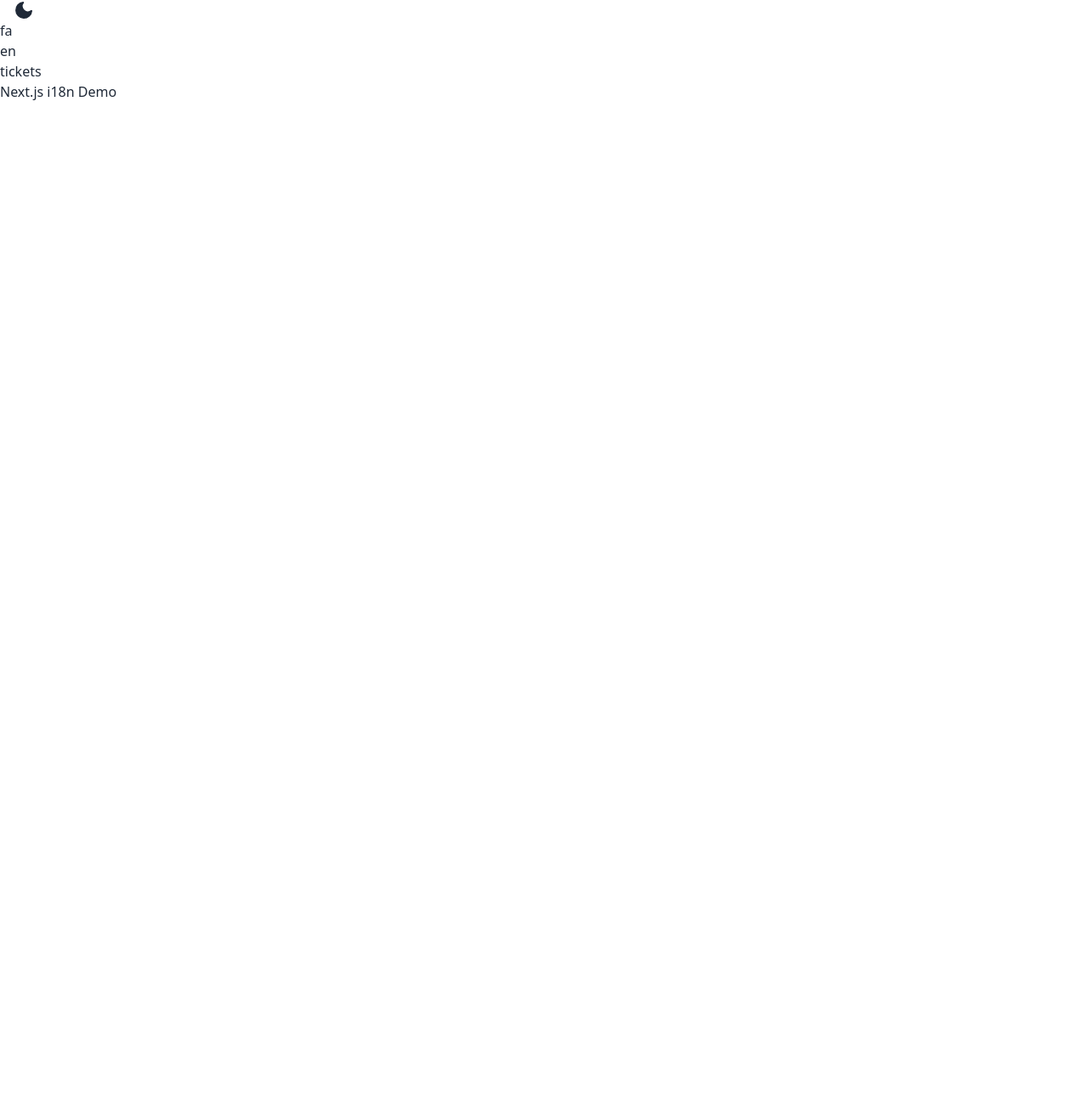
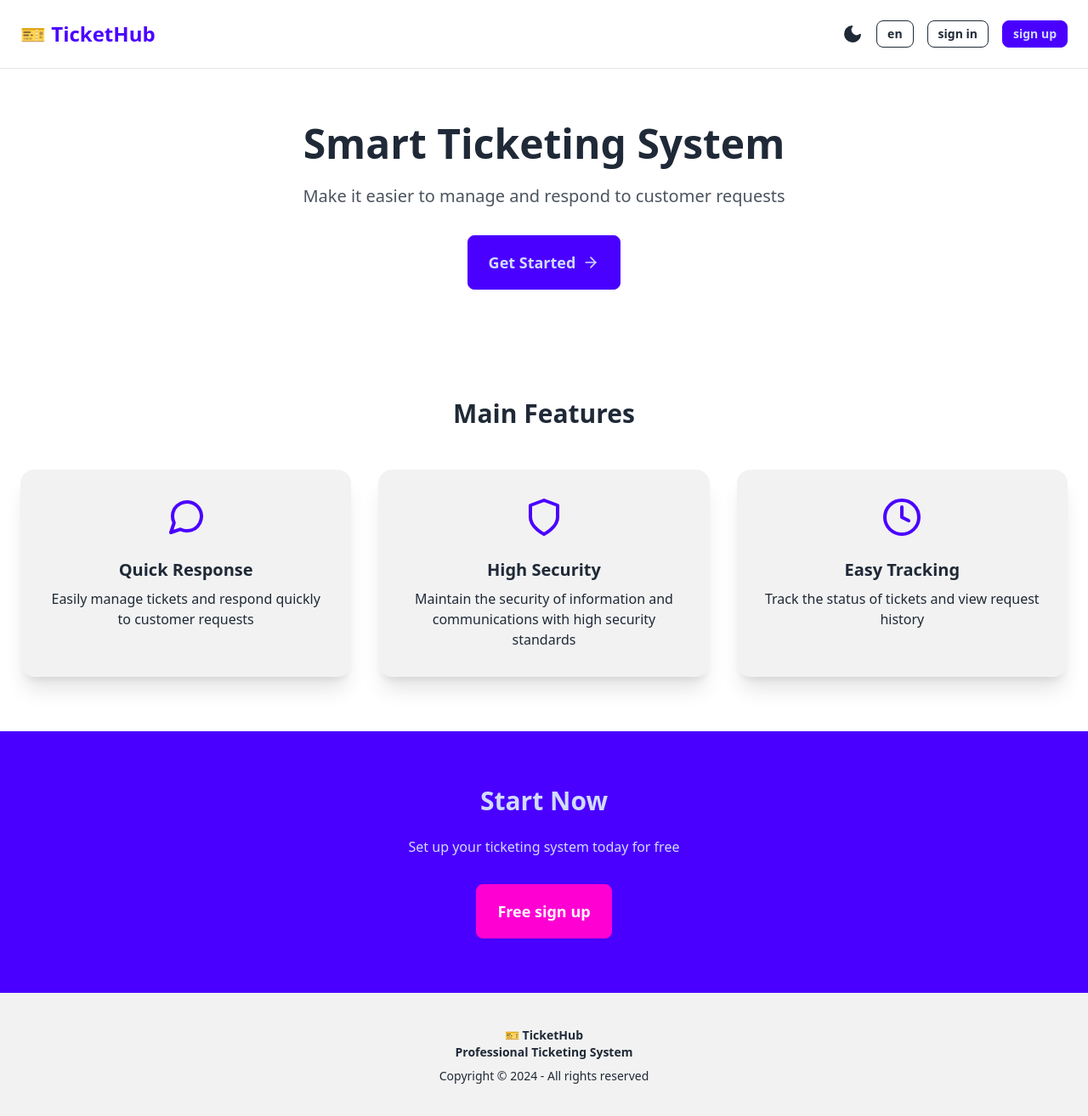
Before and after one commit to hadikhah/ticketing-system-nextjs, a Next.js app: page /en in a window 1280 px wide. Shown: the top 1314 px of the page at 85% size. Before the commit the page ends 800 px from the top, so only its background shows below. Built offline with nearby package versions, Linux system fonts and the light colour scheme.

Commit message:
add landing page ui

```diff
--- a/app/[lang]/page.jsx
+++ b/app/[lang]/page.jsx
@@ -2,6 +2,7 @@ import Link from 'next/link'
 import { getDictionary } from './dictionaries'
 import RootLayout from './layout'
 import ChangeThemeToggler from '../components/ChangeThemeToggler'
+import { ArrowRight, MessageCircle, Shield, Clock, Users } from 'react-feather'
 
 const Main = async ({ params: { lang } }) => {
 
@@ -11,14 +12,96 @@ const Main = async ({ params: { lang } }) => {
 
     <div>
 
-      <ChangeThemeToggler></ChangeThemeToggler>
 
-      <Link href={"fa"} >fa</Link>
-      <br />
-      <Link href={"en"} >en</Link>
-      <br />
-      <Link href={"tickets"} >tickets</Link>
-      <div>{t("Next.js i18n Demo")}</div>
+      <div className="min-h-screen">
+        {/* Header */}
+        <header className="flex justify-between items-center p-6 border-b">
+          <div className="flex items-center space-x-4">
+            <span className="text-primary text-2xl font-bold">🎫 TicketHub</span>
+          </div>
+          <div className="flex items-center space-x-4">
+            <ChangeThemeToggler />
+            <Link href={`/${lang == "en" ? "fa" : "en"}`}>
+              <button className="btn btn-outline btn-sm">{lang}</button>
+            </Link>
+            <Link href={`/${lang}/auth/signin`}>
+              <button className="btn btn-outline btn-sm">{t("sign in")}</button>
+            </Link>
+            <Link href={`/${lang}/auth/signup`}>
+              <button className="btn btn-primary btn-sm">{t("sign up")}</button>
+            </Link>
+          </div>
+        </header>
+
+        {/* Hero Section */}
+        <section className="container mx-auto px-6 py-16 text-center">
+          <h1 className="text-5xl font-bold mb-6">{t("Smart Ticketing System")}</h1>
+          <p className="text-xl mb-8 max-w-2xl mx-auto opacity-80">
+            {t("Make it easier to manage and respond to customer requests")}
+          </p>
+          <Link href={`/${lang}/auth/signup`}>
+            <button className="btn btn-primary btn-lg gap-2">
+              {t("Get Started")}
+              <ArrowRight size={20} />
+            </button>
+          </Link>
+        </section>
+
+        {/* Features Section */}
+        <section className="container mx-auto px-6 py-16">
+          <h2 className="text-3xl font-bold text-center mb-12">{t("Main Features")}</h2>
+          <div className="grid md:grid-cols-3 gap-8">
+            <div className="card bg-base-200 shadow-xl hover:shadow-2xl transition-shadow">
+              <div className="card-body items-center text-center">
+                <MessageCircle className="w-12 h-12 text-primary mb-4" />
+                <h3 className="card-title">{t("Quick Response")}</h3>
+                <p>{t("Easily manage tickets and respond quickly to customer requests")}</p>
+              </div>
+            </div>
+
+            <div className="card bg-base-200 shadow-xl hover:shadow-2xl transition-shadow">
+              <div className="card-body items-center text-center">
+                <Shield className="w-12 h-12 text-primary mb-4" />
+                <h3 className="card-title">{t("High Security")}</h3>
+                <p>{t("Maintain the security of information and communications with high security standards")}</p>
+              </div>
+            </div>
+
+            <div className="card bg-base-200 shadow-xl hover:shadow-2xl transition-shadow">
+              <div className="card-body items-center text-center">
+                <Clock className="w-12 h-12 text-primary mb-4" />
+                <h3 className="card-title">{t("Easy Tracking")}</h3>
+                <p>{t("Track the status of tickets and view request history")}</p>
+              </div>
+            </div>
+          </div>
+        </section>
+
+        {/* CTA Section */}
+        <section className="bg-primary text-primary-content py-16">
+          <div className="container mx-auto px-6 text-center">
+            <h2 className="text-3xl font-bold mb-6">{t("Start Now")}</h2>
+            <p className="mb-8 max-w-xl mx-auto">
+              {t("Set up your ticketing system today for free")}
+            </p>
+            <Link href={`/${lang}/auth/signup`}>
+              <button className="btn btn-secondary btn-lg">{t("Free sign up")}</button>
+            </Link>
+          </div>
+        </section>
+
+        {/* Footer */}
+        <footer className="footer footer-center p-10 bg-base-200 text-base-content">
+          <div>
+            <p className="font-bold">
+              {t("appName")} <br />{t("Professional Ticketing System")}
+            </p>
+            <p>{t("copyright")}</p>
+          </div>
+        </footer>
+      </div>
+      {/*  */}
+
 
     </div>
 
```
